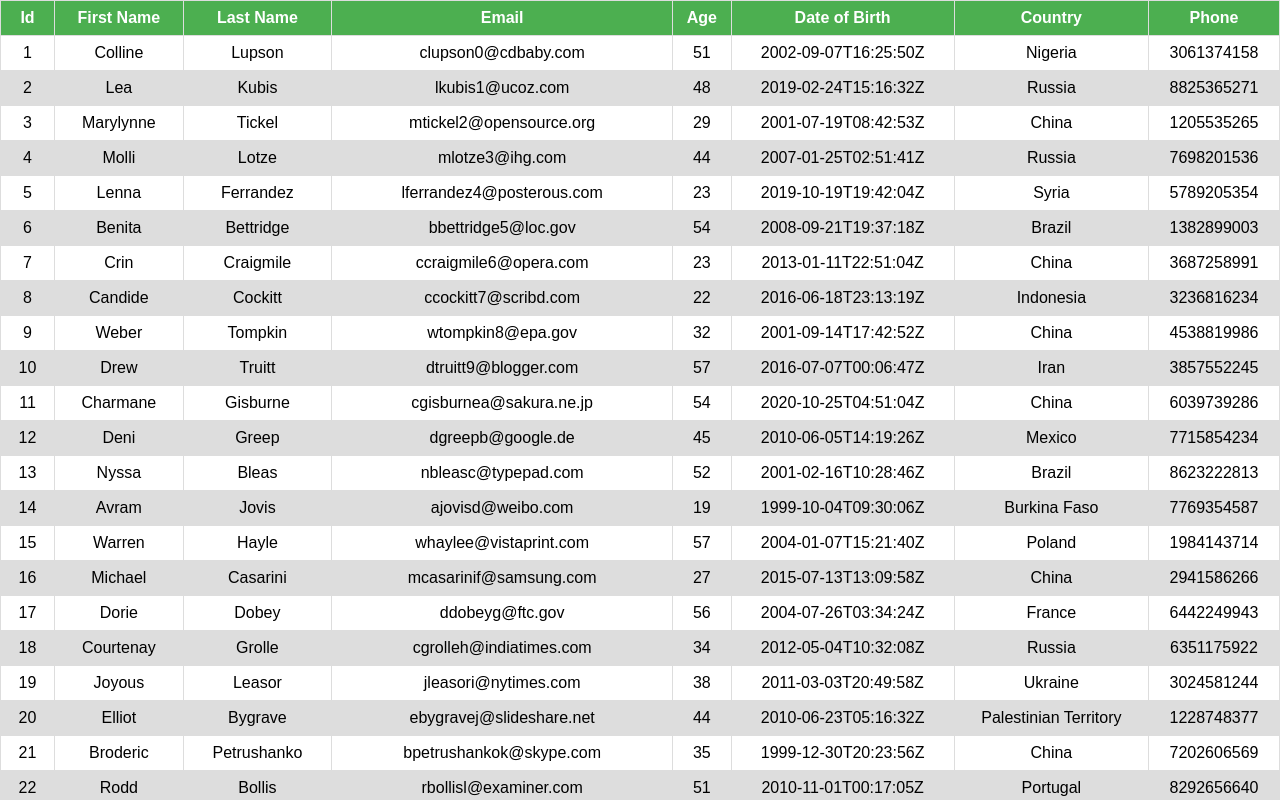
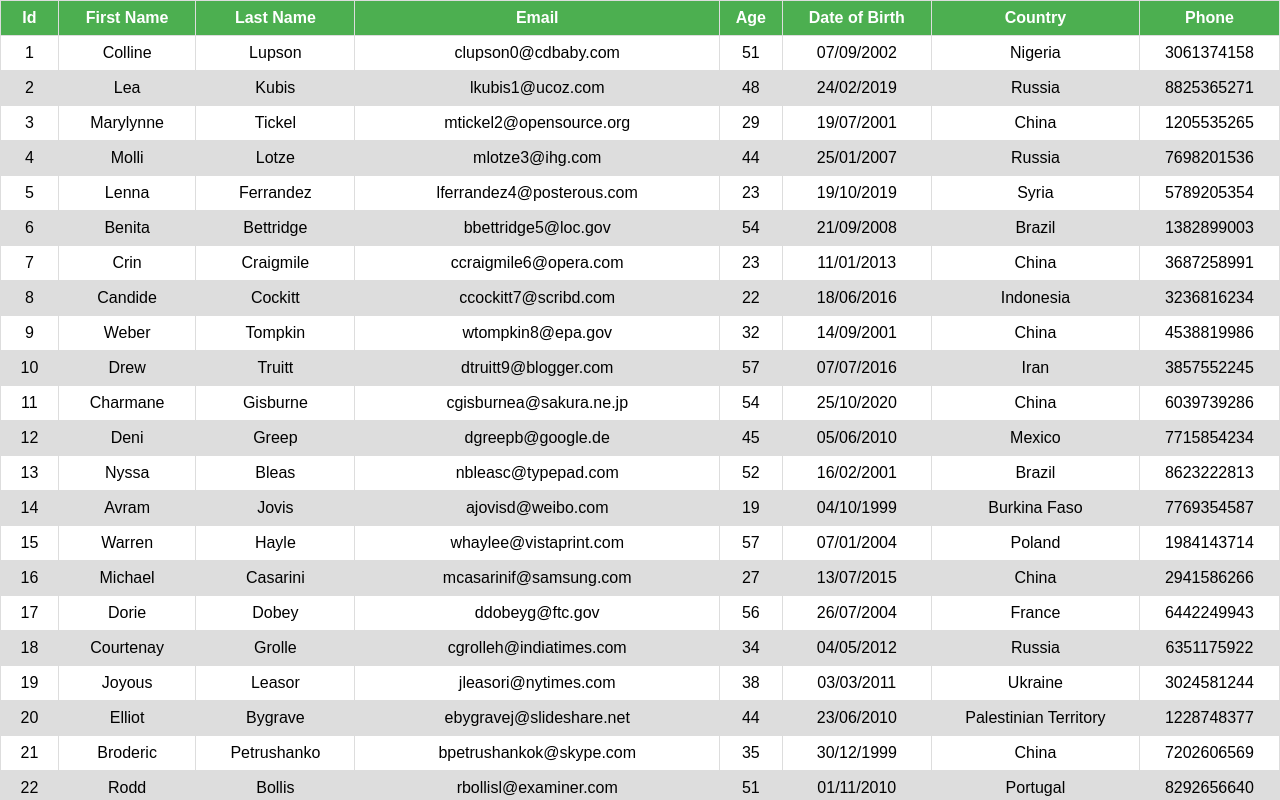
Before and after one commit to jahan-nusrat/formik-practice, a React (Create React App) app: page /table in a window 1280 px wide. Shown: the top 800 px of the page. Built offline with nearby package versions, Linux system fonts and the light colour scheme.

Commit message:
global filter

```diff
--- a/package.json
+++ b/package.json
@@ -7,6 +7,7 @@
     "@testing-library/react": "^9.3.2",
     "@testing-library/user-event": "^7.1.2",
     "bootstrap": "^4.5.3",
+    "date-fns": "^2.16.1",
     "formik": "^2.2.6",
     "react": "^16.13.1",
     "react-datepicker": "^3.3.0",
--- /dev/null
+++ b/src/components/React-Table/FilterTable.js
@@ -0,0 +1,12 @@
+import React from 'react'
+
+const FilterTable = ({filter, setFilter}) => {
+    return (
+        <div style={{margin:'auto', width:'300px',padding:'1rem'}}>
+            Search : {''}
+            <input value={filter || ''} onChange={(e)=>setFilter(e.target.value)} />
+        </div>
+    )
+}
+
+export default FilterTable
--- /dev/null
+++ b/src/components/React-Table/GlobalFiltering.js
@@ -0,0 +1,84 @@
+import React, { useMemo } from 'react'
+import { useTable, useGlobalFilter } from 'react-table'
+import DummyData from './dummy.json'
+import { COLUMNS } from './columns'
+import FilterTable from './FilterTable'
+
+const GlobalFiltering = () => {
+    const columns = useMemo(() => COLUMNS, []);
+    const data = useMemo(() => DummyData, []);
+    const {
+        getTableProps,
+        getTableBodyProps,
+        headerGroups,
+        footerGroups,
+        rows,
+        prepareRow,
+        state,
+        setGlobalFilter
+    } =  useTable({
+        columns,
+        data
+    },
+    useGlobalFilter
+    )
+
+    const { globalFilter } = state;
+
+    return (
+        <div>
+            <FilterTable filter={globalFilter} setFilter={setGlobalFilter} />
+            <table {...getTableProps()}>
+                <thead>
+                {
+                    headerGroups.map(headerGroup => (
+                        <tr {...headerGroup.getHeaderGroupProps()}>
+                            {
+                                headerGroup.headers.map(column => (
+                                    <th {...column.getHeaderProps()}>
+                                        {column.render('Header')}
+                                    </th>
+                                ))
+                            }
+                        </tr>
+                    ))
+                }
+                </thead>
+                <tbody {...getTableBodyProps()}>
+                    {
+                        rows.map(row => {
+                            prepareRow(row)
+                            return (
+                                <tr {...row.getRowProps()}>
+                                    {
+                                        row.cells.map((cell)=>{
+                                            return <td {...cell.getCellProps()}>{cell.render('Cell')}</td>
+                                        })
+                                    }
+                                </tr>
+                            )
+                        })
+                    }
+
+                </tbody>
+                <tfoot>
+                {
+                    footerGroups.map(footerGroup => (
+                        <tr {...footerGroup.getFooterGroupProps()}>
+                        {
+                            footerGroup.headers.map(column => (
+                                <td {...column.getFooterProps()}>
+                                {column.render('Footer')}
+                                </td>
+                            ))
+                        }
+                        </tr>
+                    ))
+                }
+                </tfoot>
+            </table>
+        </div>
+    )
+}
+
+export default GlobalFiltering
--- a/src/components/React-Table/columns.js
+++ b/src/components/React-Table/columns.js
@@ -1,3 +1,5 @@
+import { format } from 'date-fns'
+
 export const COLUMNS = [
     {
         Header : 'Id',
@@ -27,7 +29,8 @@ export const COLUMNS = [
     {
         Header : 'Date of Birth',
         Footer : 'Date of Birth',
-        accessor : 'date_of_birth'
+        accessor : 'date_of_birth',
+        Cell : ({value}) => {return format(new Date(value), 'dd/MM/yyyy')}
     },
     {
         Header : 'Country',
@@ -70,7 +73,8 @@ export const GROUPED_COLUMNS = [
             {
                 Header : 'Date of Birth',
                 Footer : 'Date of Birth',
-                accessor : 'date_of_birth'
+                accessor : 'date_of_birth',
+                Cell : ({value}) => {return format(new Date(value), 'dd/MM/yyyy')}
             },
             {
                 Header : 'Country',
--- a/src/routes.js
+++ b/src/routes.js
@@ -1,6 +1,7 @@
 import FormikContainer from "./components/FormikContainer";
 import LoginForm from "./components/Login/LoginForm";
 import BasicTable from "./components/React-Table/BasicTable";
+import GlobalFiltering from "./components/React-Table/GlobalFiltering";
 import GroupedColTable from "./components/React-Table/GroupedColTable";
 import SortingTable from "./components/React-Table/SortingTable";
 import RegistrationForm from "./components/Registration/RegistrationForm";
@@ -41,7 +42,13 @@ const routes = [
         name: 'Sorting Table Component',
         component: SortingTable,
         exact : true
-    }
+    },
+    {
+        path: '/table/filter',
+        name: 'Global Filtering',
+        component: GlobalFiltering,
+        exact : true
+    },
 ]
 
 export default routes;
```
Also changed, not shown: 1 other file (tests, documents, lock files or other folders).
